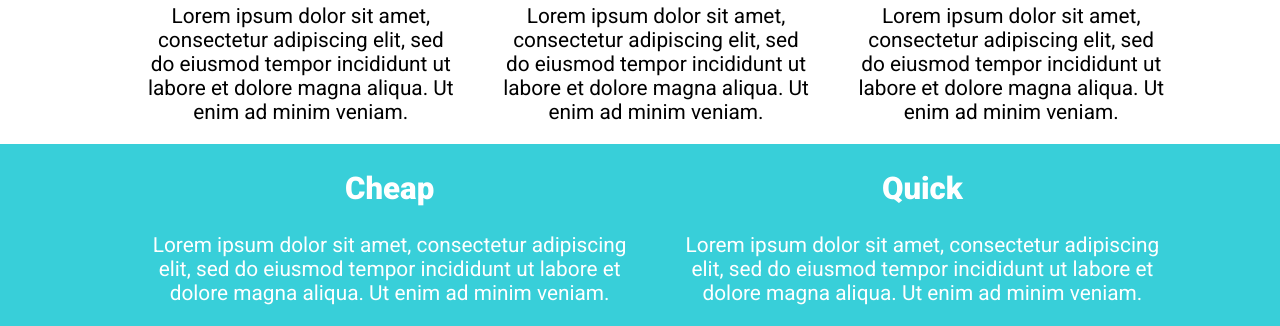
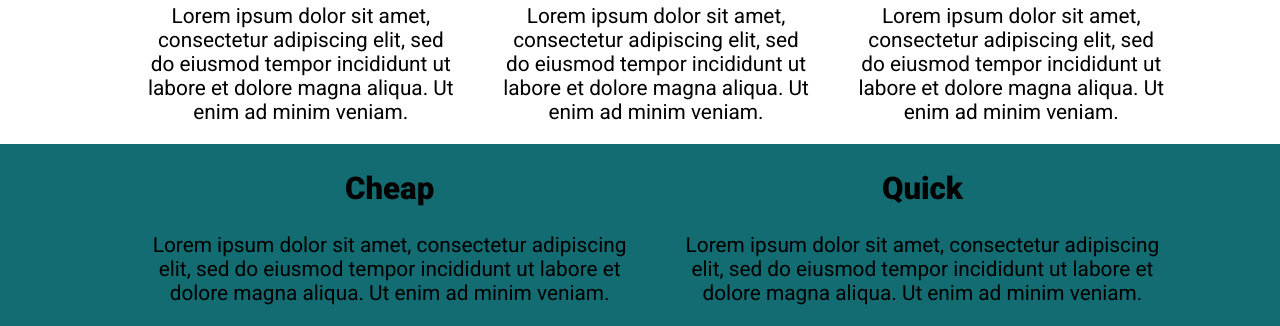
Before and after one commit to MFarabi619/Kevin-Powell---Conquering-Responsive-Layouts, a plain HTML site: page Flexbox Challenge 1/index.html in a window 1280 px wide. Shown: the part 653-979 px from the top of the page. Drawn offline with Linux system fonts and the light colour scheme.

Commit message:
Change background color of 3rd row

```diff
--- a/Flexbox Challenge 1/style.css
+++ b/Flexbox Challenge 1/style.css
@@ -59,8 +59,7 @@ h1 {
 }
 
 .wrapper {
-  background-color: #38cfd9;
-  color: white;
+  background-color: #136c72;
 }
 .hero {
   padding: 100px 0;
```
